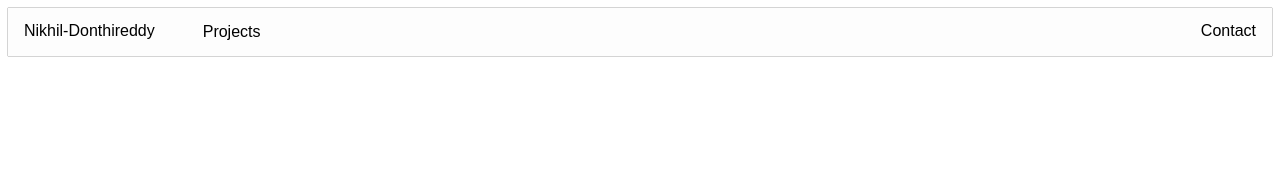
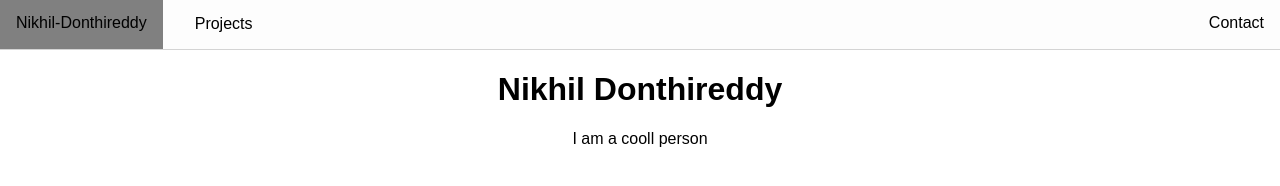
Before and after one commit to Nikhil-Dreddy/Nikhil-Dreddy.github.io, a plain HTML site: page index.html in a window 1280 px wide. Drawn offline with Linux system fonts and the light colour scheme.

Commit message:
made navbar fixed on scrolling always positioned at the top

```diff
--- a/index.html
+++ b/index.html
@@ -20,27 +20,16 @@
                 </div>
             </div>
             <button class="button" id="contact">Contact</button>
+        </div>
+    <div class="jumbotron">
+        <div clas="container text-center">
+        <h1>Nikhil Donthireddy</h1>
+        <p> I am a cooll person</p>
+        </div>
+    </div>
+    </body>
 
-        </div>
 
-    </body>
-    <script>
-<script>
-/* When the user clicks on the button,
-toggle between hiding and showing the dropdown content */
-function myFunction() {
-    document.getElementById("myDropdown").classList.toggle("show");
-}
 
-// Close the dropdown if the user clicks outside of it
-window.onclick = function(e) {
-  if (!e.target.matches('.dropbtn')) {
-    var myDropdown = document.getElementById("myDropdown");
-      if (myDropdown.classList.contains('show')) {
-        myDropdown.classList.remove('show');
-      }
-  }
-}
-    </script>
 
 </html>
--- a/style.css
+++ b/style.css
@@ -1,26 +1,34 @@
+body{
+    margin: 0px;
+  padding-top: 50px;
+ font-family: OpenSans,sans-serif;
+}
+
 .btn-group {
     font-family: OpenSans,sans-serif;
     margin: 0px;
-    overflow: hidden;
+    position: fixed;
+    top: 0;
+    width: 100%;
     background-color:#fdfdfd;
     box-shadow: 0px 0px 1px 0px
 }
 
 .btn-group .button {
-      float: left;
+    float:left;
+    display: inline-block;
     background-color: inherit;
     border: none;
     color: black;
     padding: 14px 16px;
     text-align: center;
     text-decoration: none;
-    display: inline-block;
     font-size: 16px;
     cursor: pointer;
 }
 
 .dropdown {
-    float:left;
+    float: left;
     overflow:hidden;
 }
 
@@ -28,12 +36,10 @@
     cursor:pointer;
     background-color: inherit;
     border: none;
-    outline: none;
     color: black;
     padding: 15px 32px;
     text-align: center;
     text-decoration: none;
-    display: inline-block;
     font-size: 16px;
     cursor: pointer;
 
@@ -67,7 +73,7 @@ background-color:#fdfdfd;
     border-bottom: 3px solid gray;
 }
 .dropdown:hover .dropdown-content {
-    display: block;
+    display:block;
 }
 
 #contact {
@@ -75,3 +81,7 @@ background-color:#fdfdfd;
     position: relative;
     display:inline-block;
 }
+
+.jumbotron {
+    text-align: center;
+}
```
Lines whose indentation alone changed are shown as unchanged.
